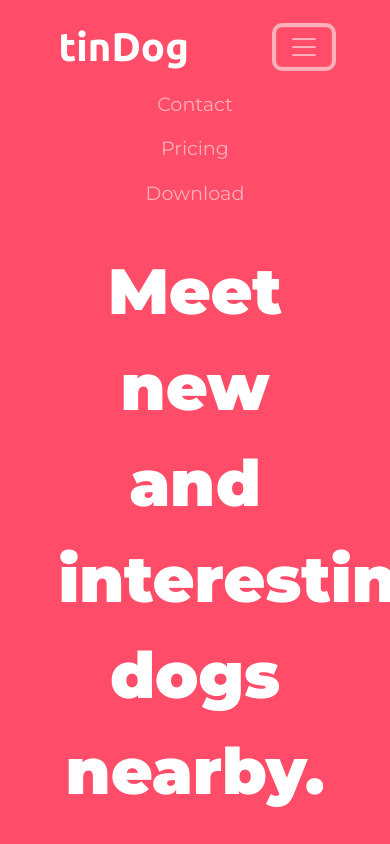
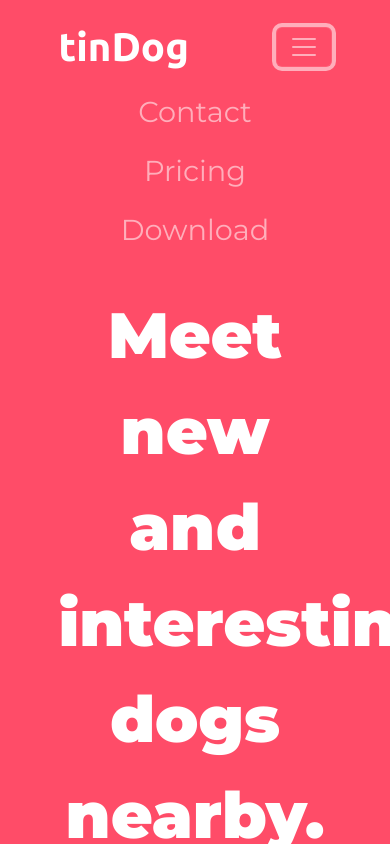
Before and after one commit to Veek6x/Tin-dog, a plain HTML site: page index.html in a window 390 px wide. Both pictures are taken after a click on the button "Toggle navigation". Shown: the top 844 px of the page. Drawn offline with nearby package versions, Linux system fonts and the light colour scheme.

Commit message:
update css

```diff
--- a/css/styles.css
+++ b/css/styles.css
@@ -158,6 +158,9 @@ footer a{
     transform: rotate(0);
     width: 40%;
   }
+  .nav-link{
+    font-size: 1.8rem;
+  }
 }
 @media all and (max-width: 1347px) and (min-width: 992px) {
   .phone {
```
